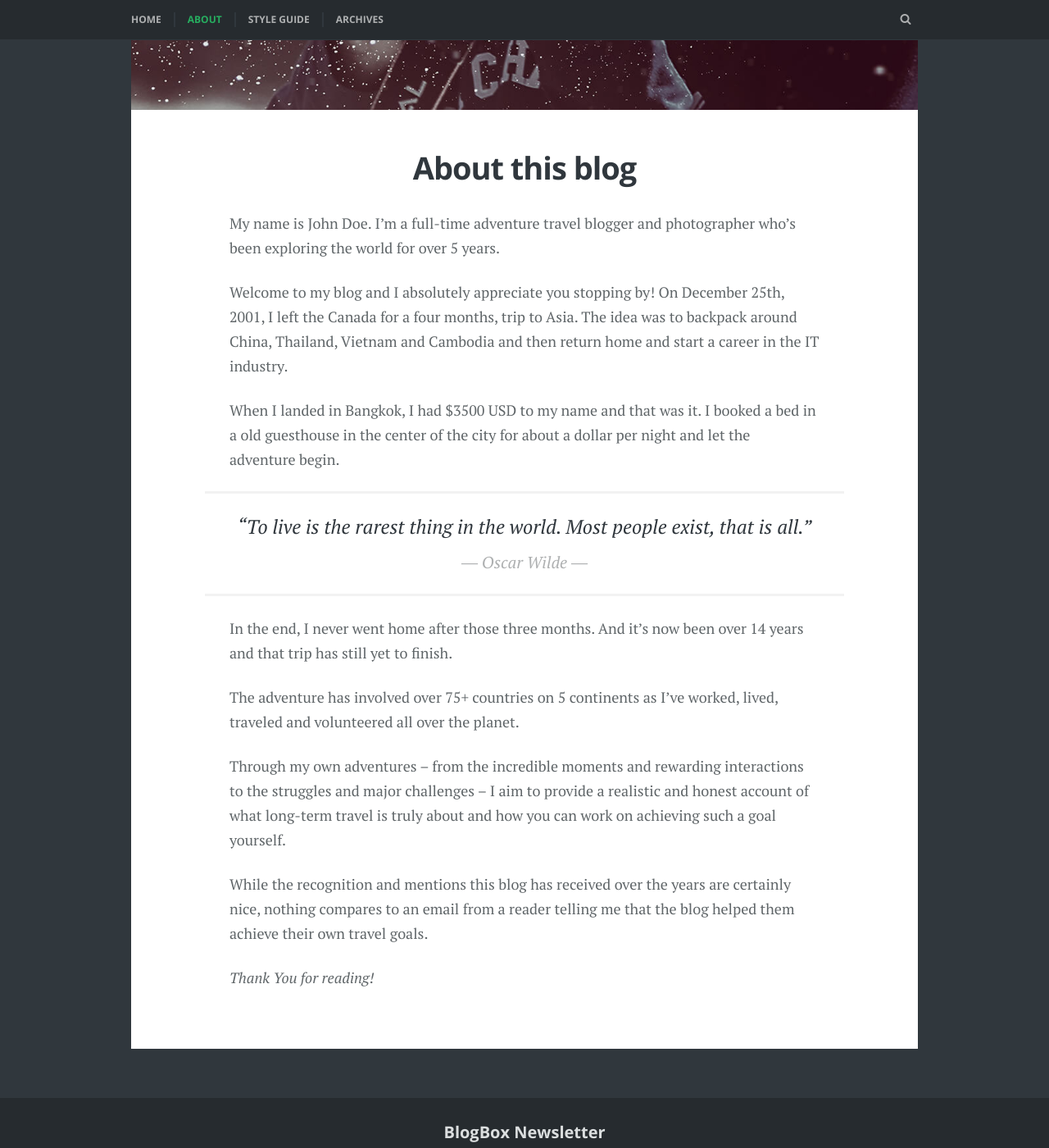
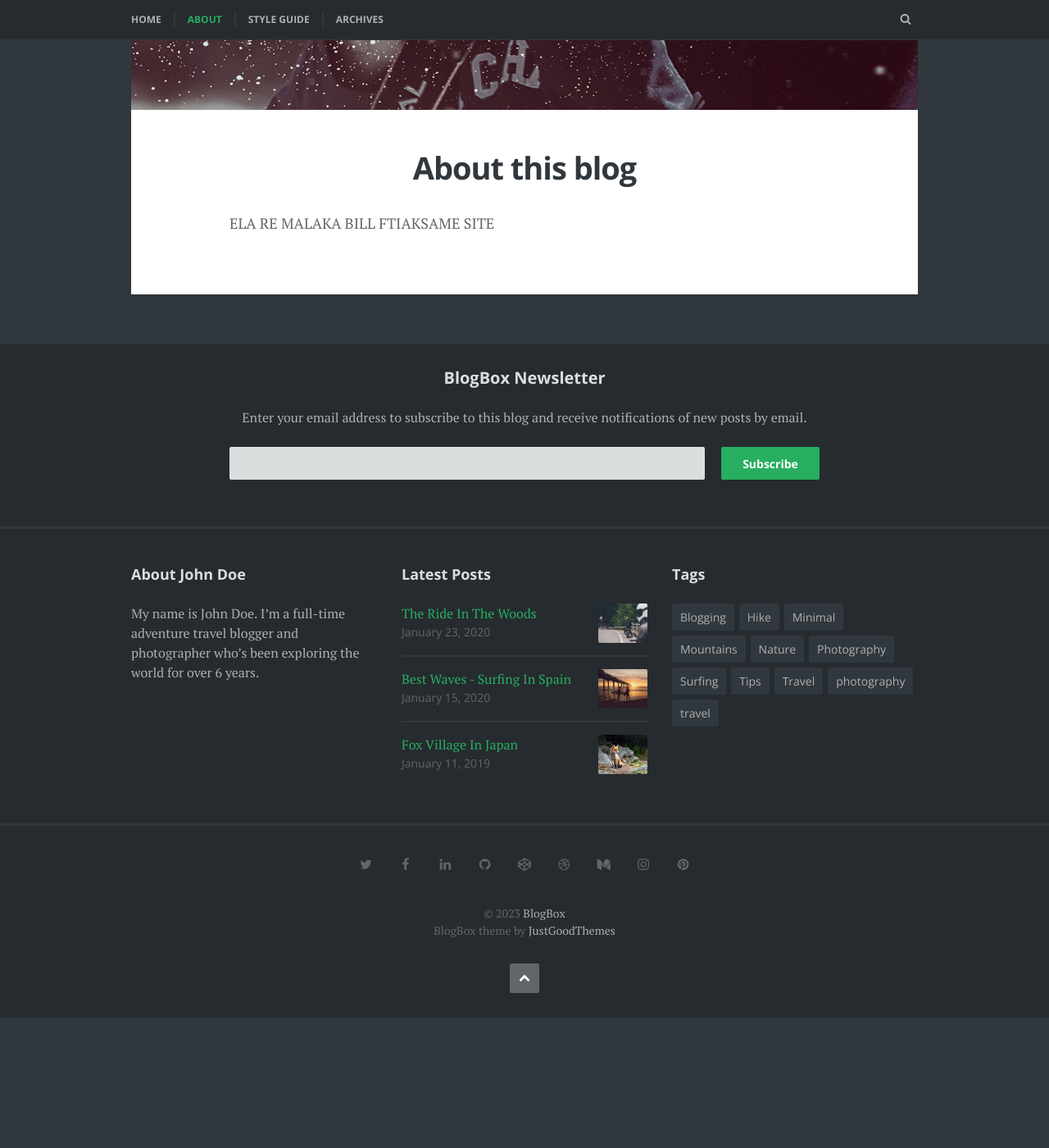
Before and after one commit to JustGoodThemes/BlogBox-Jekyll-Theme, a Jekyll site: the page built from about.md, in a window 1280 px wide and 1400 px high, scrolled down 866 px. Shown: the whole window at 82% size. Built offline with Jekyll 4.4.1, drawn with Linux system fonts in a browser that asks for light colours; some web fonts are replaced; after the commit the page ends 2107 px from its top, so only the background shows below that.

Commit message:
Update about.md

```diff
--- a/about.md
+++ b/about.md
@@ -5,20 +5,4 @@ description: An optional about page for BlogBox Jekyll theme
 featured_image: aboutPage.jpg
 ---
 
-My name is John Doe. I’m a full-time adventure travel blogger and photographer who’s been exploring the world for over 5 years.
-
-Welcome to my blog and I absolutely appreciate you stopping by! On December 25th, 2001, I left the Canada for a four months, trip to Asia. The idea was to backpack around China, Thailand, Vietnam and Cambodia and then return home and start a career in the IT industry.
-
-When I landed in Bangkok, I had $3500 USD to my name and that was it. I booked a bed in a old guesthouse in the center of the city for about a dollar per night and let the adventure begin.
-
-> “To live is the rarest thing in the world. Most people exist, that is all.” <cite>― Oscar Wilde ―</cite>
-
-In the end, I never went home after those three months. And it’s now been over 14 years and that trip has still yet to finish.
-
-The adventure has involved over 75+ countries on 5 continents as I’ve worked, lived, traveled and volunteered all over the planet.
-
-Through my own adventures – from the incredible moments and rewarding interactions to the struggles and major challenges – I aim to provide a realistic and honest account of what long-term travel is truly about and how you can work on achieving such a goal yourself.
-
-While the recognition and mentions this blog has received over the years are certainly nice, nothing compares to an email from a reader telling me that the blog helped them achieve their own travel goals.
-
-*Thank You for reading!*
+ELA RE MALAKA BILL FTIAKSAME SITE
```
